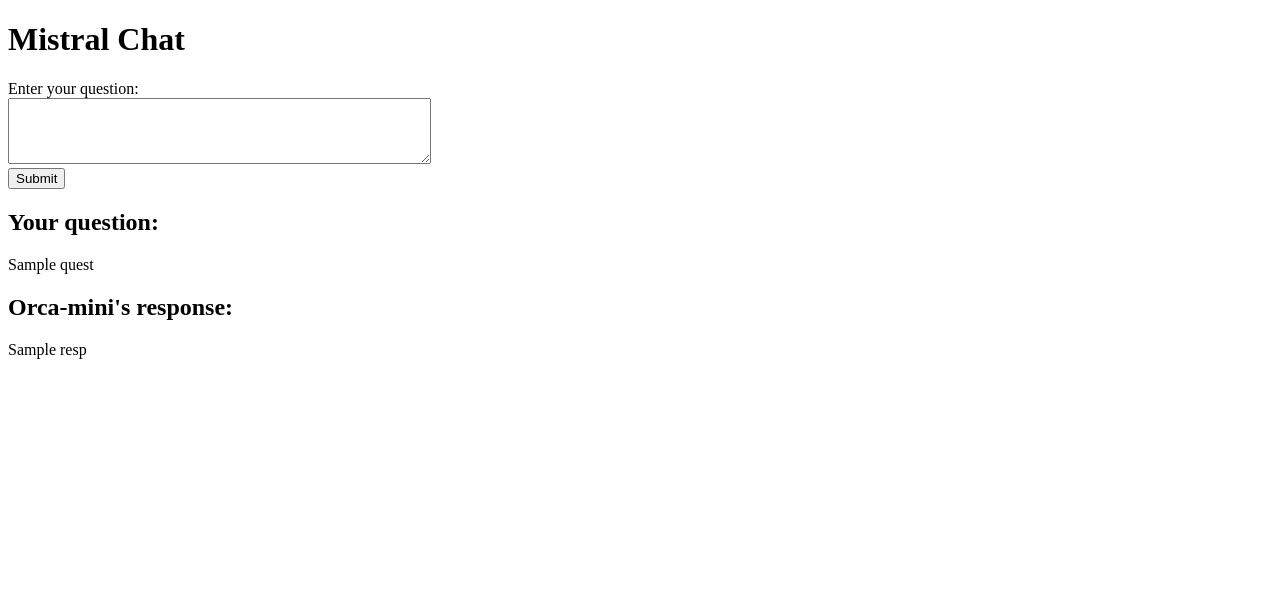
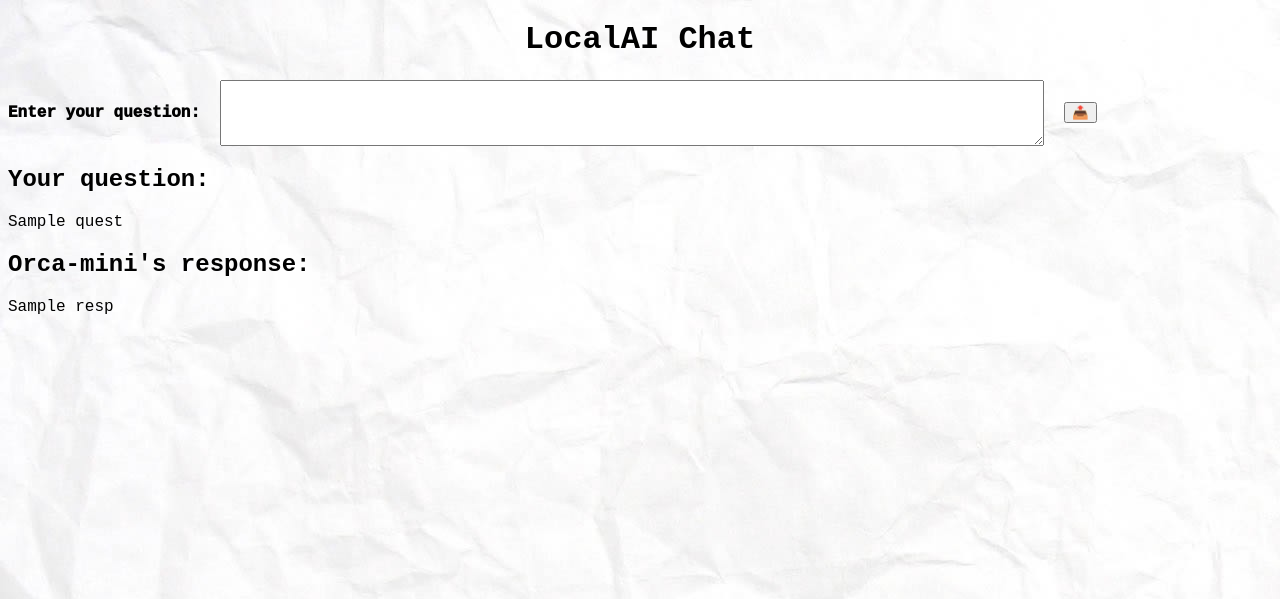
Before and after one commit to mrohith29/localAI, a Flask app: template templates/index.html in a window 1280 px wide. Shown: the top 599 px of the page. Run offline with Flask 3, Linux system fonts and the light colour scheme; the template is opened without the code that fills it: most values are stand-ins (such as "Sample title", 1, 10 or a date in 2020).

Commit message:
add css with background

```diff
--- a/app.py
+++ b/app.py
@@ -13,7 +13,7 @@
         "prompt": str(question)
         }
 
-        response = requests.post("http://127.0.0.1:11434/api/generate", json=data, stream=False)
+        response = requests.post("http://127.0.0.1:11434/api/generate", json=data, stream=True)
 
         if 'application/x-ndjson' in response.headers.get('Content-Type'):
             lines = response.text.splitlines()
--- /dev/null
+++ b/static/styles.css
@@ -0,0 +1,23 @@
+body {
+    background-image: url(background.jpg);
+    font-family: 'Courier New', Courier, monospace;
+}
+
+h1 {
+    text-align: center;
+    /* background-color: antiquewhite; */
+}
+
+ label {
+    font-weight: 1000;
+}
+/*
+textarea {
+    align-content: baseline;
+} */
+
+.input-area {
+    display: flex;
+    align-items: center;
+    column-gap: 10px;
+}
--- a/templates/index.html
+++ b/templates/index.html
@@ -3,14 +3,15 @@
 <head>
     <meta charset="UTF-8">
     <meta name="viewport" content="width=device-width, initial-scale=1.0">
-    <title>Mistral Chat</title>
+    <title>Orca-mini Chat</title>
+    <link rel="stylesheet" href="{{ url_for('static', filename='styles.css')}}">
 </head>
 <body>
-    <h1>Mistral Chat</h1>
-    <form action="/" method="post">
+    <h1>LocalAI Chat</h1>
+    <form action="/" method="post" class="input-area">
         <label for="question">Enter your question:</label><br>
-        <textarea id="question" name="question" rows="4" cols="50"></textarea><br>
-        <input type="submit" value="Submit">
+        <textarea id="question" name="question" rows="4" cols="100"></textarea><br>
+        <input type="submit" value="📤">
     </form>
     {% if quest %}
         <h2>Your question:</h2>
```
Also changed, not shown: static/background.jpg (added), static/script.js (added).
